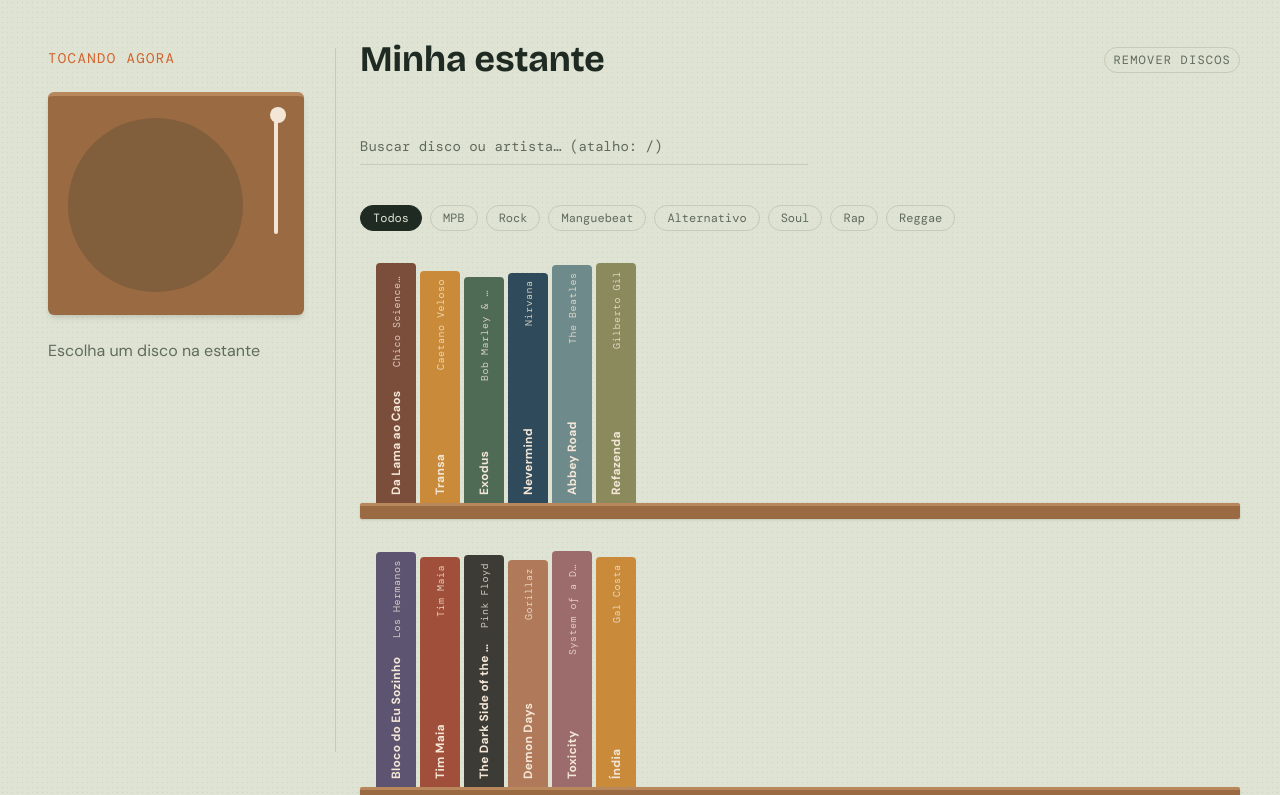
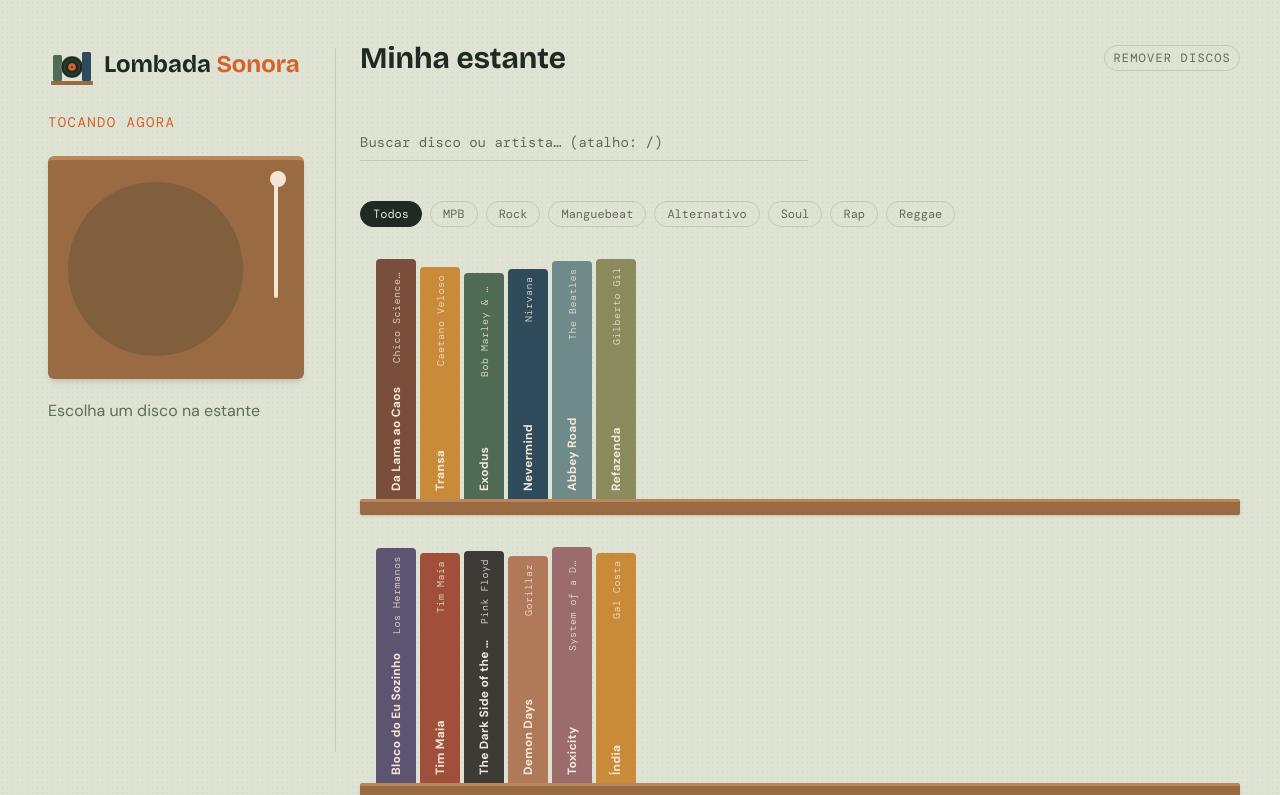
Before and after one commit to diegoandradelr/lombada-sonora, a React (Vite) app: page / in a window 1280 px wide. Shown: the top 795 px of the page. Built offline with nearby package versions, Linux system fonts and the light colour scheme.

Commit message:
feat: add the Lombada Sonora logo and favicon

```diff
--- a/src/components/Collection/Collection.jsx
+++ b/src/components/Collection/Collection.jsx
@@ -95,7 +95,7 @@ export const Collection = ({
   return (
     <main className="p-6">
       <div className="mb-8 flex items-center justify-between gap-4">
-        <h1 className="font-display text-4xl font-bold">Minha estante</h1>
+        <h1 className="font-display text-3xl font-bold">Minha estante</h1>
         {albums.length > 0 && (
           <button
             ref={removeToggleRef}
--- /dev/null
+++ b/src/components/Logo/Logo.jsx
@@ -0,0 +1,33 @@
+export const Logo = () => {
+  return (
+    <div className="flex items-center gap-2">
+      <svg className="size-12 shrink-0" aria-hidden="true" viewBox="0 0 48 48">
+        <rect x="5" y="15" width="9" height="26" rx="1.5" fill="#4e6b55" />
+        <circle
+          cx="24"
+          cy="27"
+          r="11"
+          fill="#1f2a22"
+          stroke="#f3e6d6"
+          strokeOpacity="0.35"
+          strokeWidth="1"
+        />
+        <circle
+          cx="24"
+          cy="27"
+          r="7.5"
+          fill="none"
+          stroke="#3a4a3e"
+          strokeWidth="1"
+        />
+        <circle cx="24" cy="27" r="3.8" fill="#d4622a" />
+        <circle cx="24" cy="27" r="0.9" fill="#1f2a22" />
+        <rect x="34" y="12" width="9" height="29" rx="1.5" fill="#2e4a5e" />
+        <rect x="3" y="41" width="42" height="4" rx="1" fill="#9b6a43" />
+      </svg>
+      <p className="font-display text-2xl font-bold">
+        Lombada <span className="text-ember">Sonora</span>
+      </p>
+    </div>
+  );
+};
--- a/src/components/NowPlaying/NowPlaying.jsx
+++ b/src/components/NowPlaying/NowPlaying.jsx
@@ -2,6 +2,7 @@ import { useEffect, useRef, useState } from "react";
 import { getPreview } from "../../services/itunes";
 import { AlbumDetails } from "../AlbumDetails/AlbumDetails";
 import { Turntable } from "../Turntable/Turntable";
+import { Logo } from "../Logo/Logo";
 
 export const NowPlaying = ({ album, onReturn, onUpdate }) => {
   const [preview, setPreview] = useState({
@@ -56,7 +57,10 @@ export const NowPlaying = ({ album, onReturn, onUpdate }) => {
   }
 
   return (
-    <aside className="sticky top-4 self-start h-[calc(100vh-2rem)] p-8 flex flex-col gap-6">
+    <aside className="sticky top-4 self-start h-[calc(100vh-2rem)] px-8 pb-6 pt-6 flex flex-col gap-6">
+      <div className="shrink-0">
+        <Logo />
+      </div>
       <div
         aria-hidden="true"
         className="absolute right-0 top-8 bottom-8 w-px bg-line"
@@ -88,8 +92,8 @@ export const NowPlaying = ({ album, onReturn, onUpdate }) => {
           </button>
         )}
       </div>
-      <div className="flex min-h-0 flex-1 flex-col gap-6">
-        <div className="shrink-0 w-full max-w-[38vh]">
+      <div className="flex min-h-0 flex-1 flex-col gap-5">
+        <div className="shrink-0 w-full max-w-[32vh]">
           <Turntable
             album={album}
             isPlaying={isPlaying}
```
Also changed, not shown: public/favicon.svg (added).
